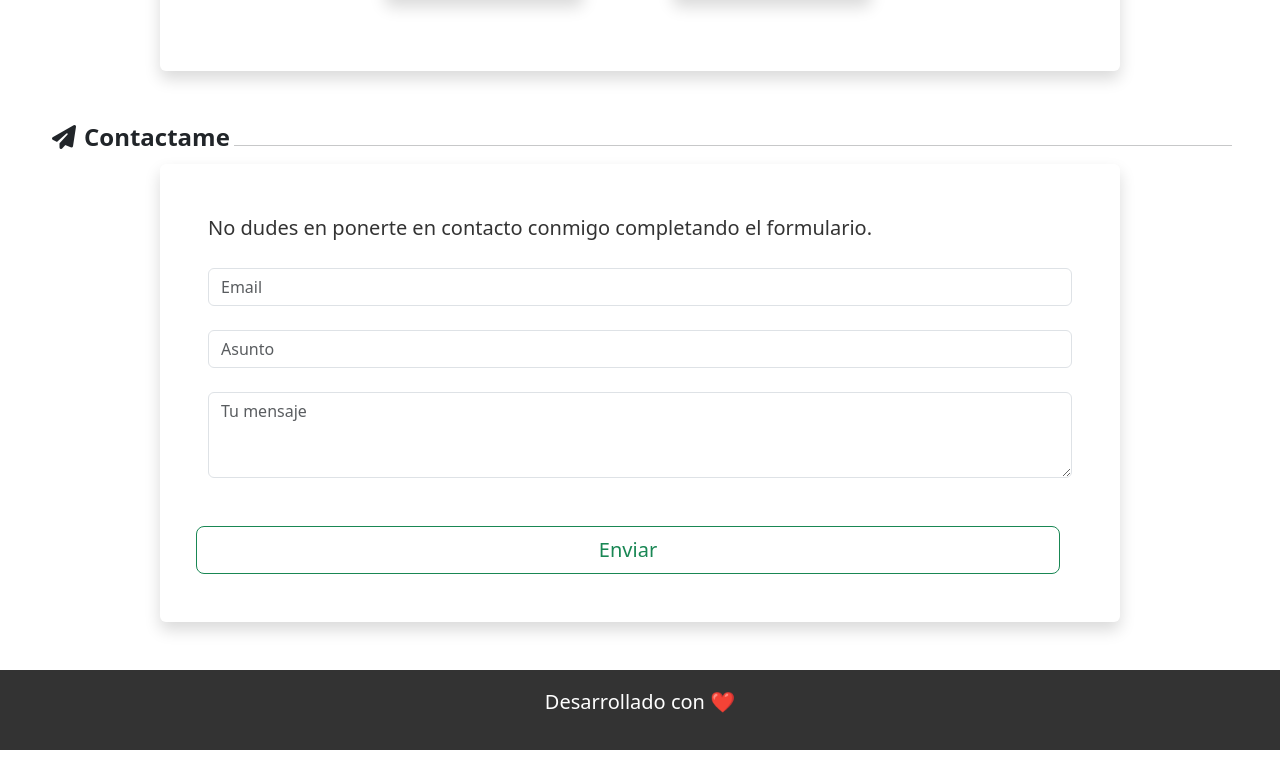
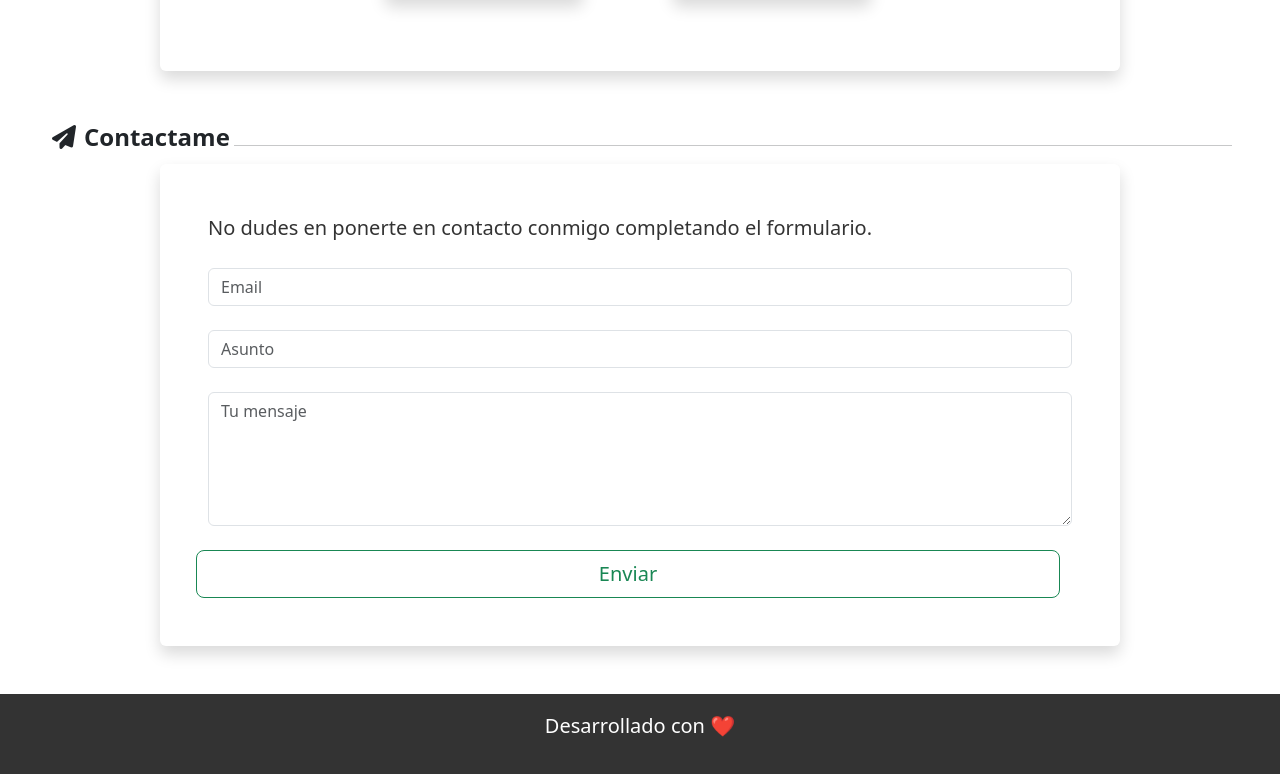
Before and after one commit to Eliseo-Baroni-97/personalpage, a React (Vite) app: page / in a window 1280 px wide. Shown: the part 4308-5082 px from the top of the page. Before the commit the page ends 5058 px from the top, so only its background shows below. Built offline with nearby package versions, Linux system fonts and the light colour scheme.

Commit message:
feat: Implement AJAX contact form with Formspree

```diff
--- a/i18n.js
+++ b/i18n.js
@@ -98,7 +98,10 @@ i18next
           "subject": "Subject",
           "message": "Your message",
           "send": "Send",
-          "messageSent": "Message sent successfully!",
+          "sending": "Sending...",
+          "messageSentSuccess": "Message sent! I will get back to you shortly.",
+          "genericError": "An error occurred while sending the message.",
+          "networkError": "Could not send the message. Please check your connection.",
           "copyright": "Developed with ❤️ "
         }
       },
@@ -195,7 +198,10 @@ i18next
           "subject": "Asunto",
           "message": "Tu mensaje",
           "send": "Enviar",
-          "messageSent": "¡Mensaje enviado con éxito!",
+          "sending": "Enviando...",
+          "messageSentSuccess": "¡Mensaje enviado! Te responderé a la brevedad.",
+          "genericError": "Hubo un error al enviar el mensaje.",
+          "networkError": "No se pudo enviar. Verificá tu conexión.",
           "copyright": "Desarrollado con ❤️ "
         }
       }
--- a/src/components/Contact.jsx
+++ b/src/components/Contact.jsx
@@ -1,58 +1,129 @@
-import React, { useState } from "react";
-import Card from "./Card"; // Usamos el componente Card para el contenedor
+
+import React, { useState, useRef } from "react";
+import Card from "./Card";
+import { useTranslation } from "react-i18next";
 import "bootstrap/dist/css/bootstrap.min.css";
-import { useTranslation } from "react-i18next";
 import "./Contact.css";
 
 const Contact = () => {
   const { t } = useTranslation();
-  const [isSubmitted, setIsSubmitted] = useState(false);
+  const formRef = useRef(null);
+  const [status, setStatus] = useState({
+    submitting: false,
+    message: null,
+    isError: false,
+  });
+  const [validated, setValidated] = useState(false);
 
-  const handleSubmit = (event) => {
+  const handleSubmit = async (event) => {
     event.preventDefault();
-    event.target.reset();
-    setIsSubmitted(true);
+    const form = event.target;
+
+    if (!form.checkValidity()) {
+      setValidated(true);
+      return;
+    }
+
+    setStatus({ submitting: true, message: t("sending"), isError: false });
+
+    try {
+      const formData = new FormData(form);
+      const subjectValue = form.elements.asunto.value.trim();
+
+      formData.set('_subject', `Contacto web: ${subjectValue}`);
+      formData.set('origen', window.location.href);
+
+      const response = await fetch(form.action, {
+        method: 'POST',
+        body: formData,
+        headers: {
+          'Accept': 'application/json'
+        }
+      });
+
+      if (response.ok) {
+        setStatus({ submitting: false, message: t("messageSentSuccess"), isError: false });
+        form.reset();
+        setValidated(false);
+      } else {
+        const data = await response.json();
+        const errorMessage = data.errors?.map(e => e.message).join(', ') || t("genericError");
+        setStatus({ submitting: false, message: errorMessage, isError: true });
+      }
+    } catch (error) {
+      setStatus({ submitting: false, message: t("networkError"), isError: true });
+    }
   };
 
   return (
     <div className="d-flex justify-content-center align-items-center">
       <Card className="p-5 bg-white rounded shadow mb-5 cardcustom">
         <p>{t("description2")}</p>
-        <form className="mt-4" onSubmit={handleSubmit}>
+        <form
+          id="contactForm"
+          ref={formRef}
+          action="https://formspree.io/f/myyoawve"
+          method="POST"
+          noValidate
+          className={`mt-4 ${validated ? 'was-validated' : ''}`}
+          onSubmit={handleSubmit}
+        >
           <div className="form-group mb-4">
+            <label htmlFor="email" className="form-label visually-hidden">{t("email")}</label>
             <input
+              id="email"
               type="email"
+              name="email"
               className="form-control"
-              aria-describedby="emailHelp"
-              name="email"
               placeholder={t("email")}
+              required
             />
           </div>
           <div className="form-group mb-4">
+            <label htmlFor="asunto" className="form-label visually-hidden">{t("subject")}</label>
             <input
+              id="asunto"
               type="text"
+              name="asunto"
               className="form-control"
-              name="affair"
               placeholder={t("subject")}
+              required
             />
           </div>
           <div className="form-group mb-4">
+            <label htmlFor="mensaje" className="form-label visually-hidden">{t("message")}</label>
             <textarea
+              id="mensaje"
+              name="message"
               className="form-control"
-              name="message"
               placeholder={t("message")}
-              rows="3"
+              rows="5"
+              required
             ></textarea>
           </div>
-          <div className="row justify-content-center mt-5">
-            <button type="submit" className="btn btn-outline-success btn-lg">
-              {t("send")}
+
+          {/* Honeypot field for anti-spam */}
+          <input type="text" name="_gotcha" style={{display: 'none'}} tabIndex="-1" autoComplete="off" />
+
+          <div className="row justify-content-center mt-4">
+            <button
+              id="btnEnviar"
+              type="submit"
+              className="btn btn-outline-success btn-lg"
+              disabled={status.submitting}
+            >
+              {status.submitting ? t("sending") : t("send")}
             </button>
           </div>
-          {isSubmitted && (
-            <div className="alert alert-success mt-4" role="status" aria-live="polite">
-              {t("messageSent")}
-            </div>
+
+          {status.message && (
+            <p
+              id="formStatus"
+              aria-live="polite"
+              className={`mt-4 text-center ${status.isError ? 'text-danger' : 'text-success'}`}
+            >
+              {status.message}
+            </p>
           )}
         </form>
       </Card>
```
Also changed, not shown: 1 other file (tests, documents, lock files or other folders).
